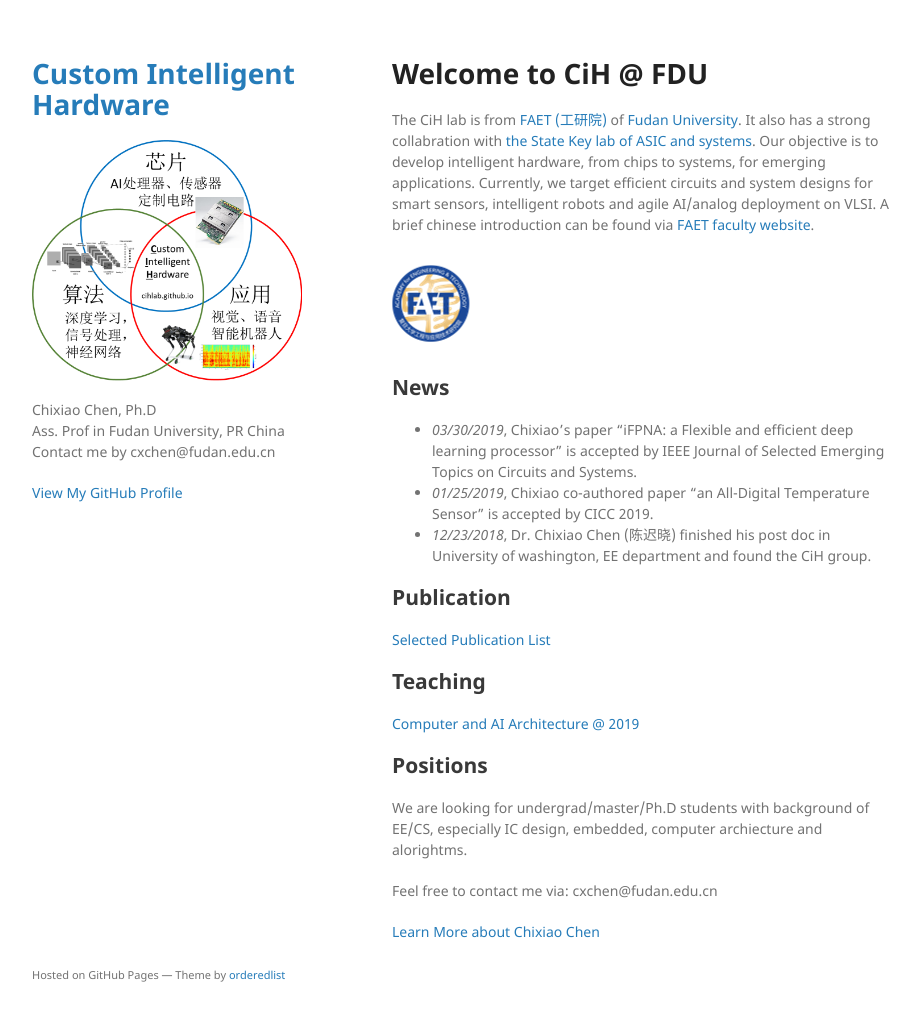
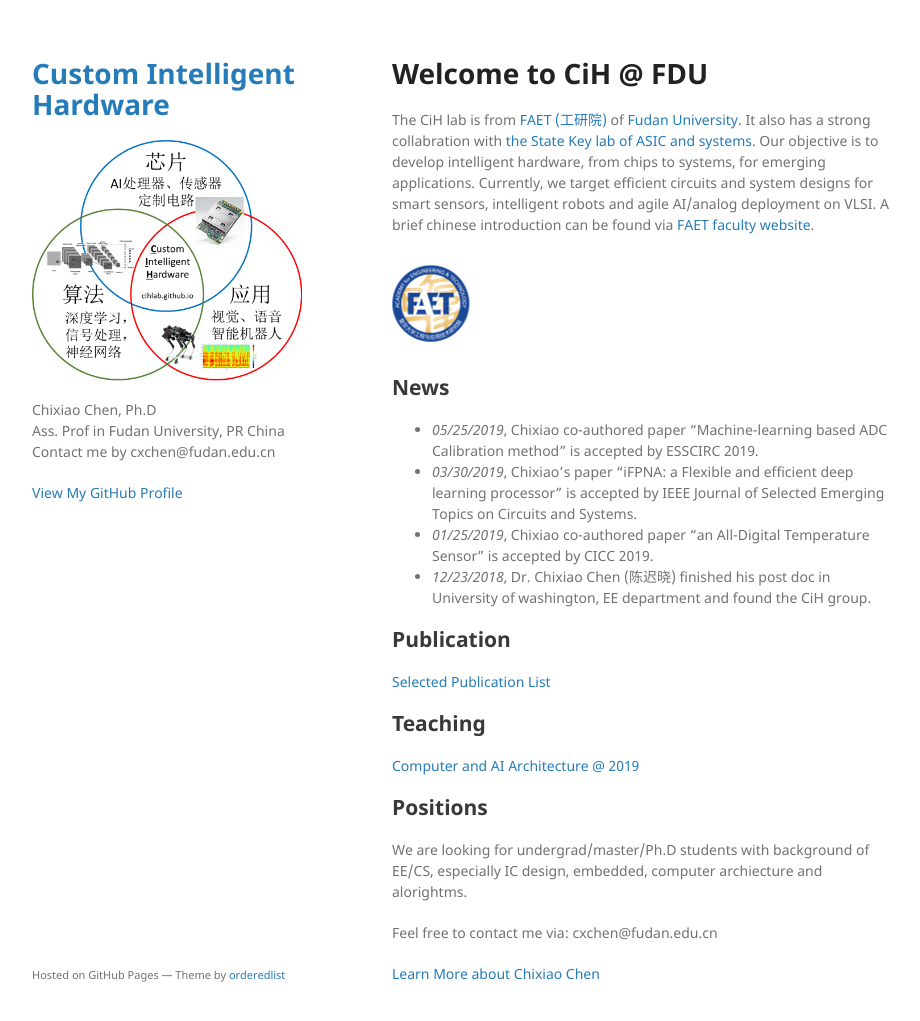
Before and after one commit to cihlab/cihlab.github.io, a Jekyll site: the page built from index.md, in a window 1280 px wide and 1054 px high. Shown: the top 1021 px of the window, without its empty margins (178-1098 px from the left). Built offline with Jekyll 4.4.1, drawn with Linux system fonts in a browser that asks for light colours; our own code applies the rules of GitHub Pages for plain Markdown files.

Commit message:
Update index.md

```diff
--- a/index.md
+++ b/index.md
@@ -14,6 +14,7 @@ A brief chinese introduction can be found via [FAET faculty website](http://faet
 
 ## News
 
+* _05/25/2019_, Chixiao co-authored paper "Machine-learning based ADC Calibration method" is accepted by ESSCIRC 2019.
 * _03/30/2019_, Chixiao's paper "iFPNA: a Flexible and efficient deep learning processor" is accepted by IEEE Journal of Selected Emerging Topics on Circuits and Systems.
 * _01/25/2019_, Chixiao co-authored paper "an All-Digital Temperature Sensor" is accepted by CICC 2019.
 * _12/23/2018_, Dr. Chixiao Chen (陈迟晓) finished his post doc in University of washington, EE department and found the CiH group.
```
